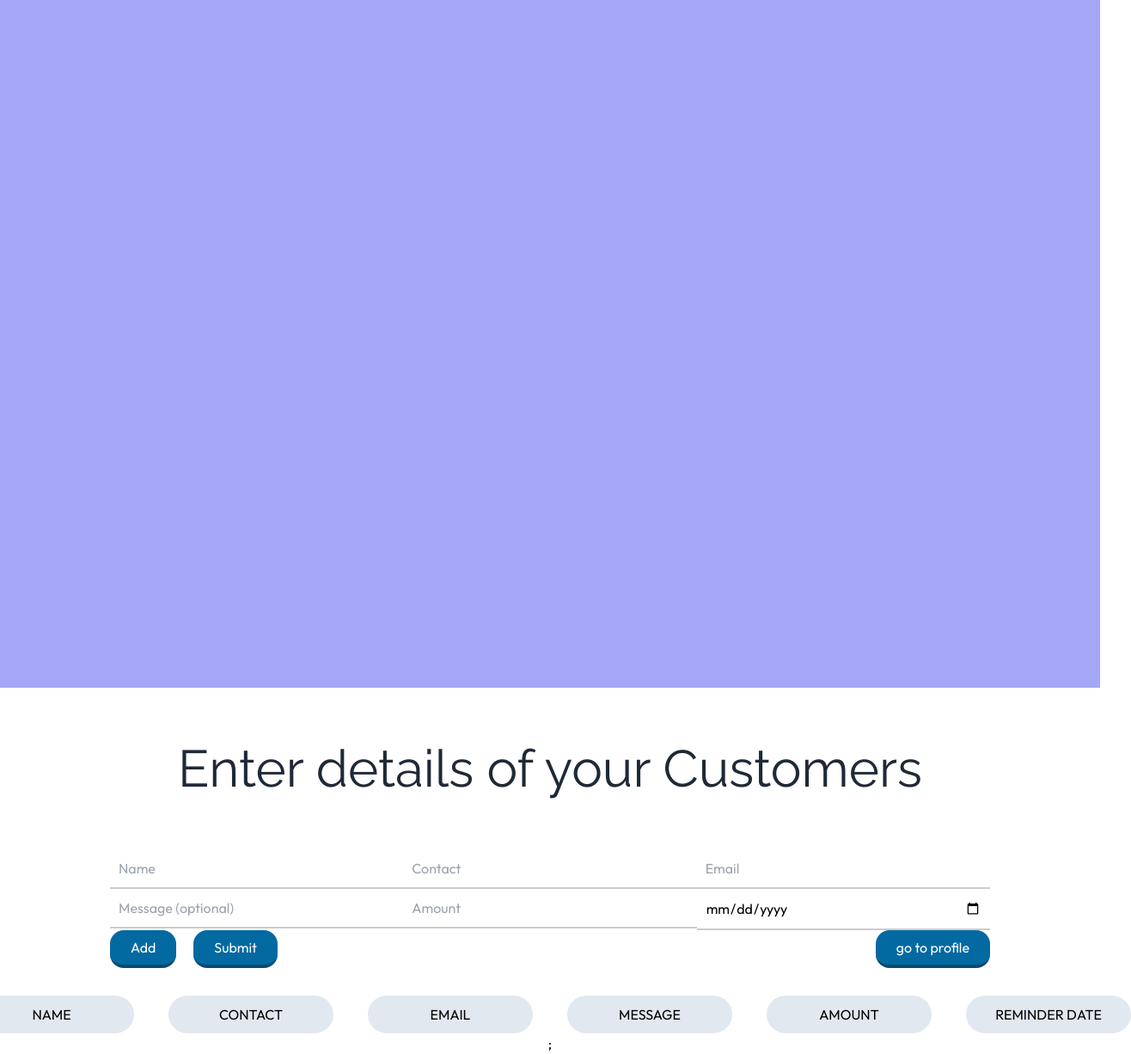
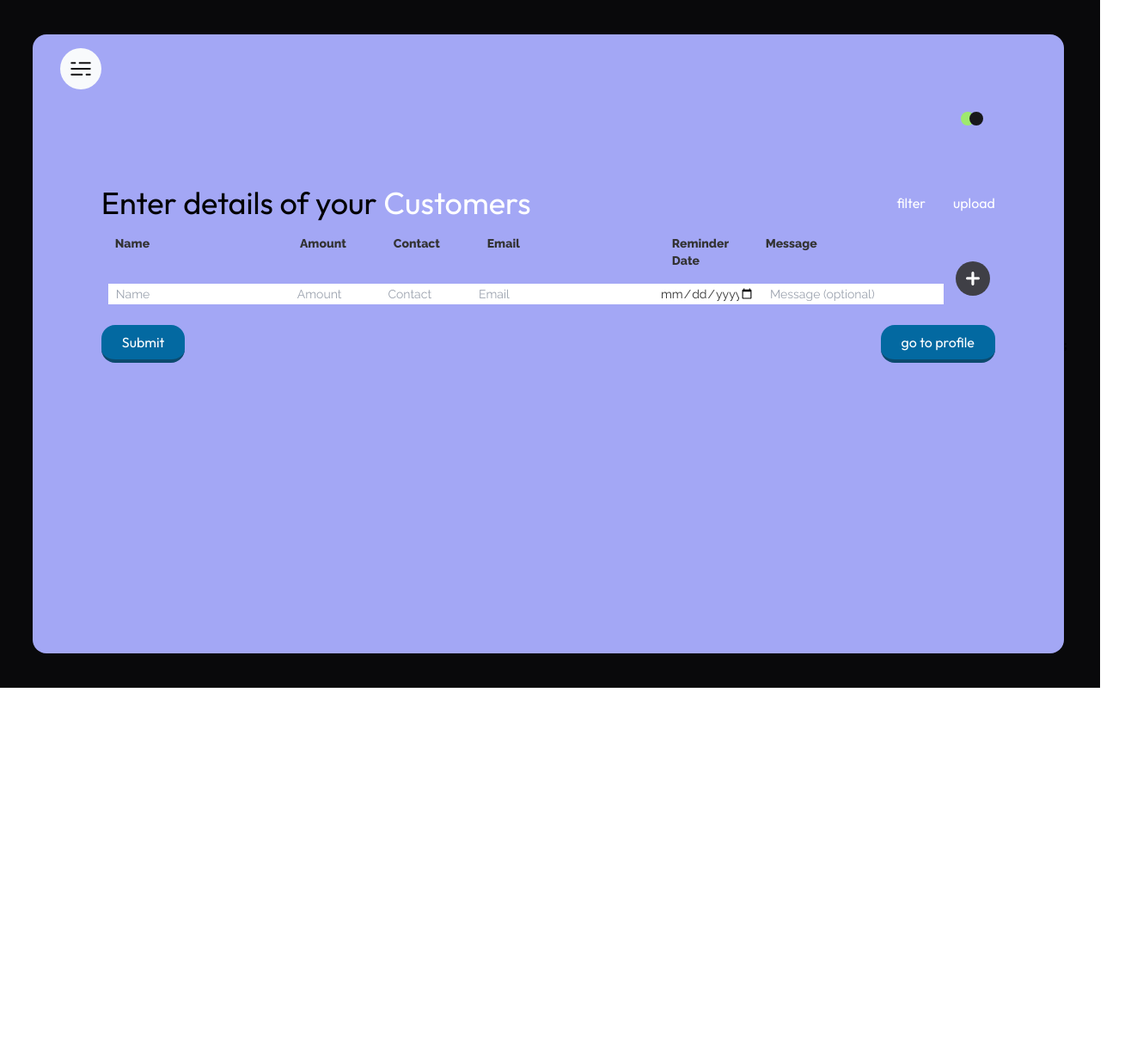
Before and after one commit to Tanishksoam/NEXfin, a React (Vite) app: page /paytable in a window 1280 px wide. Shown: the whole page at 86% size, 1316 px wide, since content can reach past the window. After the commit the page ends 800 px from the top, so only its background shows below. Built offline with nearby package versions, Linux system fonts and the light colour scheme.

Commit message:
few chanes left

```diff
--- a/src/assets/images.jsx
+++ b/src/assets/images.jsx
@@ -9,6 +9,7 @@ import notification from "./notification.svg";
 import profile from "./profile.svg";
 import tag from "./tag.svg";
 import quote from "./quote.svg";
+import plus from "./plus.svg";
 
 export {
   logo,
@@ -22,4 +23,5 @@ export {
   profile,
   tag,
   quote,
+  plus,
 };
--- /dev/null
+++ b/src/components/menu.jsx
@@ -0,0 +1,21 @@
+import React from "react";
+import { menu } from "../assets/images";
+import { useState } from "react";
+
+const Menu = () => {
+  const [menuDisplay, setMenuDisplay] = useState(true);
+  return (
+    <>
+      <div className=" w-12 h-12 bg-slate-50 rounded-full flex justify-center items-center mt-4">
+        <img src={menu} alt="" className=" w-8 h-8 " />
+      </div>
+      {/* {menuDisplay && (
+        <div className=" w-screen h-screen flex relative">
+          <div className=" w-72 h-[90%] bg-white abolute left-0 top-[10%] rounded-e-lg"></div>
+        </div>
+      )} */}
+    </>
+  );
+};
+
+export default Menu;
--- /dev/null
+++ b/src/components/table.jsx
@@ -0,0 +1,56 @@
+import React from "react";
+
+class VariableWidthTable extends React.Component {
+  constructor(props) {
+    super(props);
+    this.state = {
+      data: props.data || [],
+      columns: props.columns || [],
+    };
+  }
+
+  render() {
+    const { data, columns } = this.state;
+
+    return (
+      <table style={{ width: "100%", borderCollapse: "collapse" }}>
+        <thead>
+          <tr>
+            {columns.map((column, index) => (
+              <th
+                key={index}
+                style={{
+                  width: `${column.width}px`,
+                  border: "1px solid black",
+                  padding: "8px",
+                }}
+              >
+                {column.label}
+              </th>
+            ))}
+          </tr>
+        </thead>
+        <tbody>
+          {data.map((row, rowIndex) => (
+            <tr key={rowIndex}>
+              {columns.map((column, colIndex) => (
+                <td
+                  key={colIndex}
+                  style={{
+                    width: `${column.width}px`,
+                    border: "1px solid black",
+                    padding: "8px",
+                  }}
+                >
+                  {row[column.key]}
+                </td>
+              ))}
+            </tr>
+          ))}
+        </tbody>
+      </table>
+    );
+  }
+}
+
+export default VariableWidthTable;
--- a/src/pages/PayTable.jsx
+++ b/src/pages/PayTable.jsx
@@ -5,21 +5,13 @@ import { ToastContainer, toast } from "react-toastify";
 import "react-toastify/dist/ReactToastify.css";
 import { useSelector } from "react-redux";
 import { useNavigate } from "react-router-dom";
+import Menu from "../components/menu";
+import { plus } from "../assets/images";
 
 const PayTable = () => {
   const navigate = useNavigate();
-  const [state, setState] = useState([
-    {
-      name: "NAME",
-      cont: "CONTACT",
-      email: "EMAIL",
-      message: "MESSAGE",
-      amount: "AMOUNT",
-      reminderDate: "REMINDER DATE",
-    },
-  ]);
+  const [state, setState] = useState([]);
   const user = useSelector((state) => state.nex.UserInfo);
-  let count = 0;
   const nameRef = useRef("");
   const contRef = useRef("");
   const emailRef = useRef("");
@@ -87,12 +79,12 @@ const PayTable = () => {
     }
     setState([
       {
-        name: "NAME",
-        cont: "CONTACT",
-        email: "EMAIL",
-        message: "MESSAGE",
-        amount: "AMOUNT",
-        reminderDate: "REMINDER DATE",
+        name: "",
+        cont: "",
+        email: "",
+        message: "",
+        amount: "",
+        reminderDate: "",
       },
     ]);
     toast.success("data sent");
@@ -100,108 +92,144 @@ const PayTable = () => {
 
   return (
     <>
-      <div className=" w-screen h-screen bg-zinc-950 flex justify-center items-center">
-        <div className=" w-full h-full bg-[#A3A7F5]"></div>
+      <div className=" w-screen h-screen bg-zinc-950 flex justify-center items-center p-10">
+        <div className=" w-full h-full bg-[#A3A7F5] rounded-2xl flex flex-col justify-start items-center gap-4 ">
+          <div className=" w-full flex px-8 ">
+            <Menu />
           </div>
-      <div className="w-full flex flex-col justify-center items-center">
-        <div className=" w-4/5 text-center py-16">
-          <h1 className=" text-6xl text-gray-800 font-titleFont ">
-            Enter details of your Customers
-          </h1>
+          <div className=" w-full flex justify-end items-center p-10 ">
+            <div className="w-auto flex items-center justify-start relative ">
+              <div className="w-4 h-4 rounded-full bg-[#9EE96E] absolute z-5 top-[-30px] left-[-80px] "></div>
+              <div className="w-4 h-4 rounded-full bg-zinc-900 absolute z-10  top-[-30px] left-[-70px]"></div>
             </div>
-        <>
-          <div id="inputs" className=" w-4/5 grid grid-cols-3 col-span-5">
-            <div className="input-container">
+          </div>
+          <div className=" w-full flex justify-between items-center px-20">
+            <div c>
+              <h4 className="text-4xl">
+                Enter details of your{" "}
+                <span className="text-white">Customers</span>
+              </h4>
+            </div>
+            <div className="flex gap-8 text-white ">
+              <h4>filter</h4>
+              <div className="flex">upload</div>
+            </div>
+          </div>
+          <div className="w-full flex px-20">
+            <table className=" w-[95%] px-2 overflow-hidden flex flex-col gap-4">
+              <thead>
+                <tr className=" flex text-left text-xs sm:text-sm md:text-md bg-transparent text-[#333333]  font-titleFont overflow-hidden">
+                  <th className="px-2 w-64">Name</th>
+                  <th className="px-2 w-32">Amount</th>
+                  <th className="px-2 w-32">Contact</th>
+                  <th className="px-2 w-64">Email</th>
+                  <th className="px-2 w-32">Reminder Date</th>
+                  <th className="px-2 w-64">Message</th>
+                </tr>
+              </thead>
+              {}
+              <tbody className=" flex flex-col gap-2 max-h-[50vh]">
+                <tr className=" flex  text-left text-xs sm:text-sm md:text-md bg-transparent text-[#333333] font-titleFont overflow-hidden">
+                  <td className=" w-64 h-6 flex bg-white items-center justify-center text-left  ">
                     <input
+                      className="w-full focus:bg-slate-200 px-2 "
                       placeholder="Name"
-                className="input-field"
                       name="name"
                       type="text"
                       required
                       ref={nameRef}
                     />
-              <label htmlFor="input-field" className="input-label">
-                Name
-              </label>
-              <span className="input-highlight"></span>
-            </div>
-            <div className="input-container">
+                  </td>
+                  <td className=" w-32 h-6 flex bg-white items-center justify-center text-left  ">
                     <input
+                      className="w-full focus:bg-slate-200 px-2 "
+                      placeholder="Amount"
+                      name="amount"
+                      type="number"
+                      ref={amountRef}
+                      required
+                    />
+                  </td>
+                  <td className=" w-32 h-6 flex bg-white items-center justify-center text-left  ">
+                    <input
+                      className="w-full focus:bg-slate-200 px-2 "
                       placeholder="Contact"
-                className="input-field appearance-none"
                       name="contact"
                       type="number"
                       required
                       ref={contRef}
-                pattern="[0-9]{3}-[0-9]{3}-[0-9]{4}"
                     />
-              <label htmlFor="input-field" className="input-label">
-                Contact
-              </label>
-              <span className="input-highlight"></span>
-            </div>
-            <div className="input-container">
+                  </td>
+                  <td className=" w-64 h-6 flex bg-white items-center justify-center text-left  ">
                     <input
+                      className="w-full focus:bg-slate-200 px-2 "
                       name="email"
                       placeholder="Email"
-                className="input-field"
                       type="email"
                       required
                       ref={emailRef}
                     />
-              <label htmlFor="input-field" className="input-label">
-                Email
-              </label>
-              <span className="input-highlight"></span>
-            </div>
-            <div className="input-container">
+                  </td>
+                  <td className=" w-32 h-6 flex bg-white items-center justify-center text-left  ">
                     <input
+                      className="w-full focus:bg-slate-200 px-2 "
+                      name="reminderDate"
+                      placeholder="Reminder Date"
+                      type="date"
+                      ref={reminderDateRef}
+                      required
+                    />
+                  </td>
+                  <td className=" w-64 h-6 flex bg-white items-center justify-center text-left  ">
+                    <input
+                      className="w-full focus:bg-slate-200 px-2 "
                       placeholder="Message (optional)"
                       name="message"
-                className="input-field"
                       type="text"
                       ref={messageRef}
                     />
-              <label htmlFor="input-field" className="input-label">
-                Message
-              </label>
-              <span className="input-highlight"></span>
+                  </td>
+                </tr>
+                <div className="flex flex-col gap-2 max-h-[40vh] overflow-scroll">
+                  {state.map((item, index) => (
+                    <tr
+                      key={index}
+                      className=" flex w-full h-6  text-left text-xs sm:text-sm md:text-md bg-transparent text-[#333333] font-titleFont overflow-hidden"
+                    >
+                      <td className=" w-64 h-6 flex bg-white items-center justify-center text-left  ">
+                        <h1>{item.name}</h1>
+                      </td>
+                      <td className=" w-32 h-6 flex bg-white items-center justify-center text-left  ">
+                        <h1>{item.amount}</h1>
+                      </td>
+                      <td className=" w-32 h-6 flex bg-white items-center justify-center text-left  ">
+                        <h1>{item.cont}</h1>
+                      </td>
+                      <td className=" w-64 h-6 flex bg-white items-center justify-center text-left  ">
+                        <h1>{item.email}</h1>
+                      </td>
+                      <td className=" w-32 h-6 flex bg-white items-center justify-center text-left  ">
+                        <h1>{item.reminderDate}</h1>
+                      </td>
+                      <td className=" w-64 h-6 flex bg-white items-center justify-center text-left  ">
+                        <h1>{item.message}</h1>
+                      </td>
+                    </tr>
+                  ))}
                 </div>
-            <div className="input-container">
-              <input
-                placeholder="Amount"
-                name="amount"
-                className="input-field"
-                type="number"
-                ref={amountRef}
-              />
-              <label htmlFor="input-field" className="input-label">
-                Amount
-              </label>
-              <span className="input-highlight"></span>
-            </div>
-            <div className="input-container">
-              <input
-                name="reminderDate"
-                placeholder="Reminder Date"
-                className="input-field"
-                type="date"
-                ref={reminderDateRef}
-              />
-              <label htmlFor="input-field" className="input-label">
-                Reminder Date
-              </label>
-              <span className="input-highlight"></span>
+              </tbody>
+            </table>
+            <div className="w-[5%] flex flex-col gap-4 justify-start items-center mt-8">
+              <button
+                className=" w-10 h-10 rounded-full bg-zinc-700 flex items-center justify-center"
+                onClick={handleOnClick}
+              >
+                <img src={plus} className=" w-4 " alt="" />
+              </button>
             </div>
           </div>
-          <div className=" w-4/5 flex justify-between gap-5 pb-4">
+          <div className=" w-full flex justify-between gap-5 px-20">
             <div className=" flex gap-5 pb-4">
-              <button
-                onClick={handleOnClick}
-                className="cursor-pointer transition-all bg-sky-700 text-white px-6 py-2 rounded-2xl border-sky-900 border-b-[4px] hover:brightness-110 hover:-translate-y-[1px] hover:border-b-[6px] active:border-b-[2px] active:brightness-90 active:translate-y-[2px]"
-              >
-                Add
-              </button>
               <button
                 onClick={() => {
                   getData();
@@ -223,31 +251,7 @@ const PayTable = () => {
               </button>
             </div>
           </div>
-          <div className=" flex flex-col gap-5 overflow-scroll">
-            {state.map((item) => (
-              <div className=" flex flex-row gap-10">
-                <div className=" w-48 h-11 flex bg-slate-200 rounded-full items-center justify-center text-center  ">
-                  <h1>{item.name}</h1>
         </div>
-                <div className=" w-48 h-11 flex bg-slate-200 rounded-full items-center justify-center text-center  ">
-                  <h1>{item.cont}</h1>
-                </div>
-                <div className=" w-48 h-11 flex bg-slate-200 rounded-full items-center justify-center text-center  ">
-                  <h1>{item.email}</h1>
-                </div>
-                <div className=" w-48 h-11 flex bg-slate-200 rounded-full items-center justify-center text-center  ">
-                  <h1>{item.message}</h1>
-                </div>
-                <div className=" w-48 h-11 flex bg-slate-200 rounded-full items-center justify-center text-center  ">
-                  <h1>{item.amount}</h1>
-                </div>
-                <div className=" w-48 h-11 flex bg-slate-200 rounded-full items-center justify-center text-center  ">
-                  <h1>{item.reminderDate}</h1>
-                </div>
-              </div>
-            ))}
-          </div>
-        </>
         ;
         <ToastContainer
           position="top-center"
```
Also changed, not shown: src/components/heroChart.jsx (added, +42 -0 lines), src/assets/plus.svg (added). Lines whose indentation alone changed are shown as unchanged.
